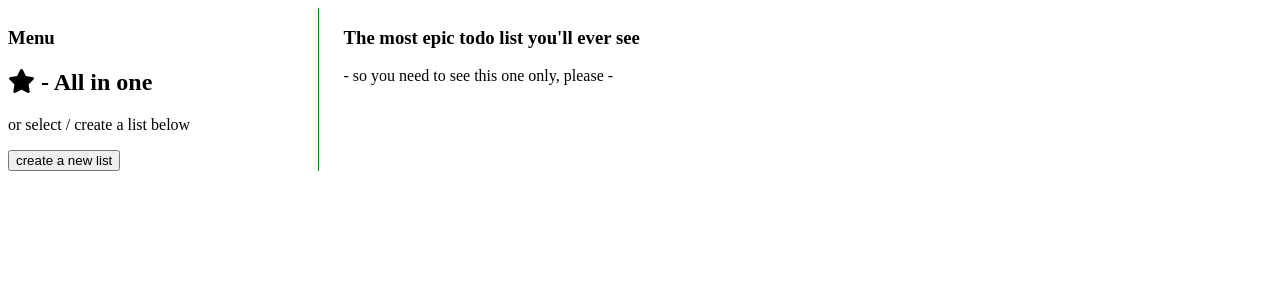
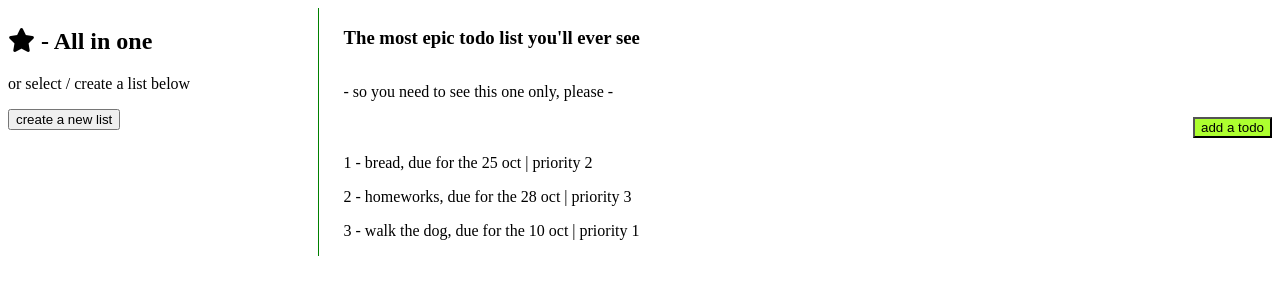
Before and after one commit to eramaan/todo-list, a website built with webpack: page src/template.html in a window 1280 px wide. Built offline with nearby package versions, Linux system fonts and the light colour scheme.

Commit message:
added some data and logic for showing todo items

```diff
--- a/src/index.js
+++ b/src/index.js
@@ -4,3 +4,46 @@ import "./styles.css";
 // import odinImage from "./odin.png";
 // const image = document.createElement("img");
 // image.src = odinImage;
+
+
+// object constructor
+function TodoItem(id, title, description, dueDate, priority, done, idList) {
+    this.id = id;
+    this.title = title;
+    this.description = description;
+    this.dueDate = dueDate;
+    this.priority = priority;
+    this.done = done;
+    this.idList = idList;
+}
+
+// populate some random stuff
+const bread = new TodoItem("0", "bread", "buy the bread", "25 oct", "2", "FALSE", "1")
+const homeworks = new TodoItem("1", "homeworks", "do the homeworks", "28 oct", "3", "FALSE", "2")
+const dog = new TodoItem("2", "walk the dog", "walk the werewolf", "10 oct", "1", "TRUE", "1")
+
+console.log(bread);
+console.log(homeworks);
+console.log(dog);
+
+// create and populate the array of todo items
+const todoItemsArray = [];
+
+todoItemsArray.push(bread, homeworks, dog);
+
+//test on the console
+todoItemsArray.forEach((item, index) => {
+    const itemInfo = `Item ${index + 1}: Title = ${item.title}, id = ${item.id}`;
+console.log(itemInfo);
+  });
+
+// display the first page
+const listContainer = document.getElementById("list-container");
+
+todoItemsArray.forEach((item, index) => {
+    const itemInfo = document.createElement('p');
+    itemInfo.textContent = `${index + 1} - ${item.title}, due for the ${item.dueDate} | priority ${item.priority}`;
+    listContainer.appendChild(itemInfo);
+
+console.log(itemInfo);
+  });
--- a/src/styles.css
+++ b/src/styles.css
@@ -8,4 +8,10 @@
 }
 #main {
     flex: 3;
+    display: flex;
+    flex-direction: column;
 }
+#btn-new-todo{
+    background-color: greenyellow;
+    align-self: flex-end;
+}
--- a/src/template.html
+++ b/src/template.html
@@ -10,7 +10,6 @@
     <section id="full-page">
 
         <section id="menu">
-            <h1>Menu</h1>
             <h2>
                 <i class="fa-solid fa-star"></i>
                  - All in one
@@ -28,9 +27,14 @@
             <h1>The most epic todo list you'll ever see</h1>
             <p>- so you need to see this one only, please -</p>
 
+            <button id="btn-new-todo">
+                add a todo
+            </button>
+
             <div id="list-container">
 
             </div>
+
         </section>
 
     </section>
```
